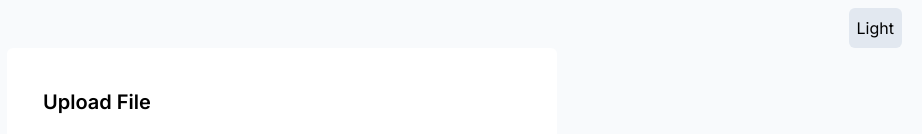
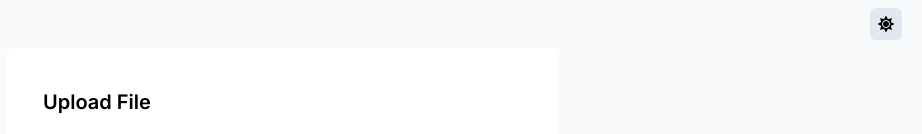
Before and after one commit to ahmadzip/cinctools, a Next.js app: page / in a window 1280 px wide. Shown: the top 134 px of the page, without its empty margins (358-1280 px from the left). Built offline with nearby package versions, Linux system fonts and the light colour scheme.

Commit message:
Dark mode button to icon

```diff
--- a/src/app/component/ThemeSwitcher.tsx
+++ b/src/app/component/ThemeSwitcher.tsx
@@ -1,4 +1,5 @@
-"use client";
+"use effect";
+import { FaMoon, FaSun } from "react-icons/fa";
 import { useState, useEffect } from "react";
 import { useTheme } from "next-themes";
 
@@ -19,7 +20,7 @@ export const ThemeSwitcher = () => {
       className={`w-fit absolute right-5 top-2 p-2 rounded-md hover:scale-110 active:scale-100 duration-200 bg-slate-200 dark:bg-[#212933]`}
       onClick={() => setTheme(theme === "dark" ? "light" : "dark")}
     >
-      {theme === "light" ? "Dark" : "Light"}
+      {theme === "light" ? <FaMoon /> : <FaSun />}
     </button>
   );
 };
```
